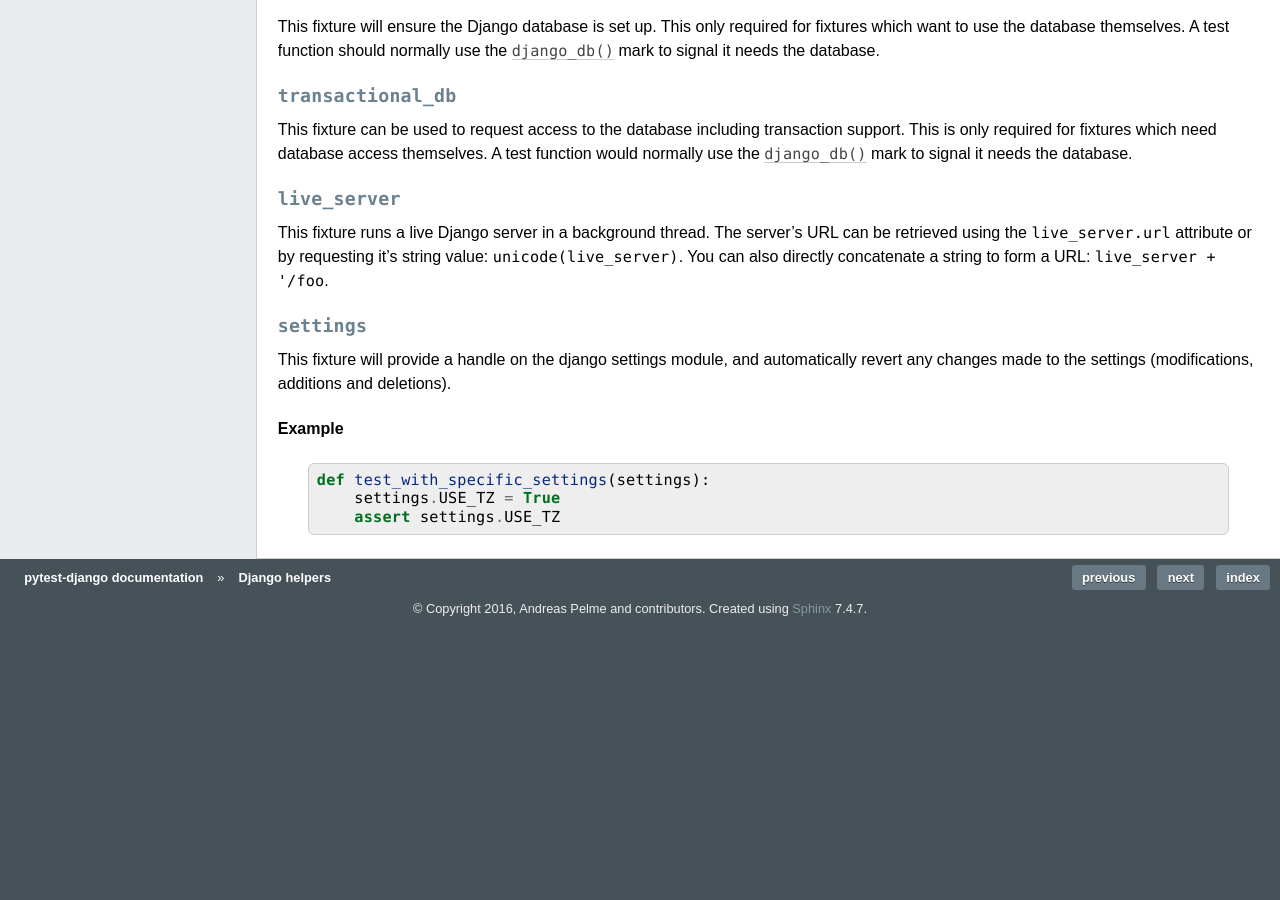
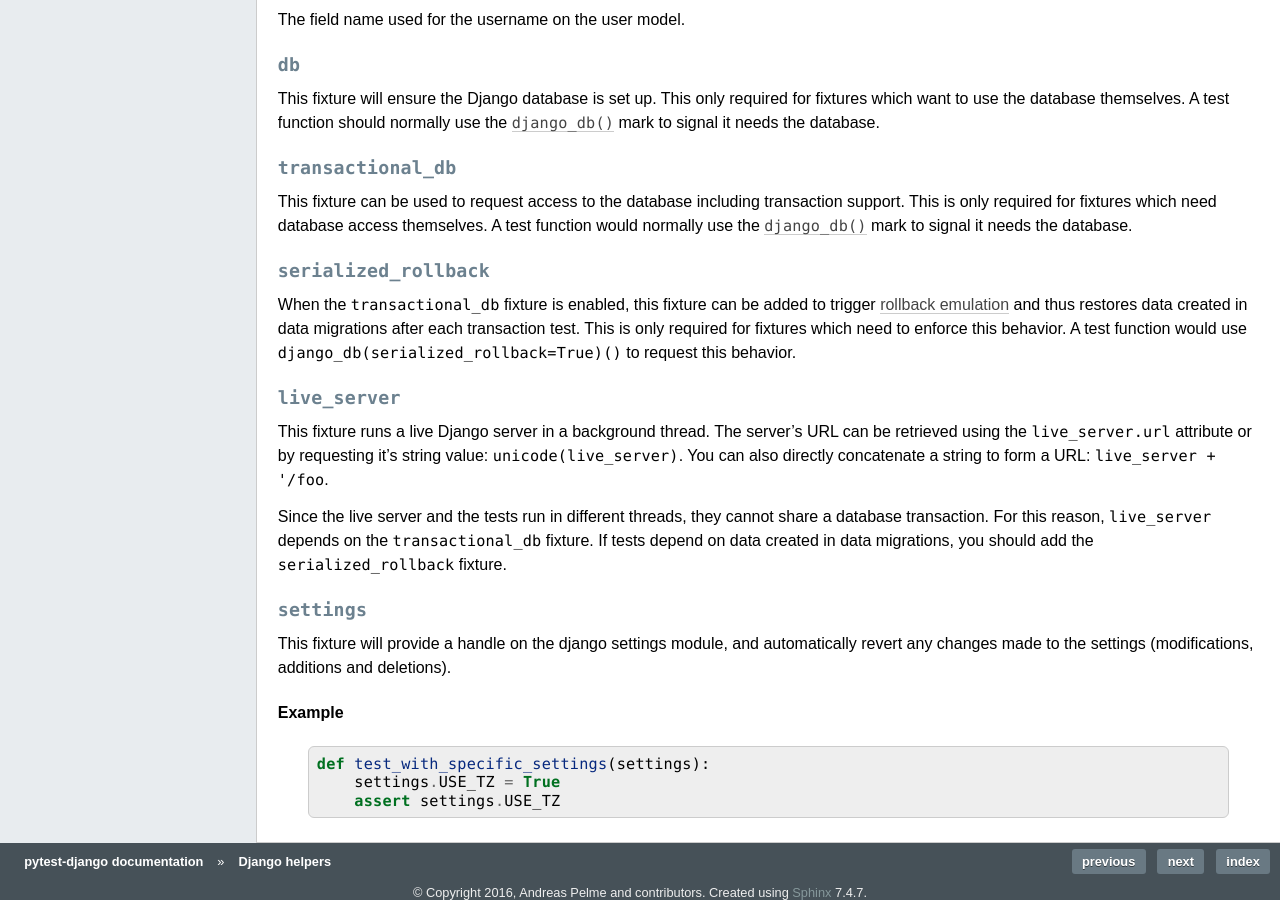
Before and after one commit to pytest-dev/pytest-django, a Sphinx documentation site: the page built from docs/helpers.rst, in a window 1280 px wide and 900 px high, scrolled down 2722 px. Built offline with Sphinx 7.4.7, drawn with Linux system fonts in a browser that asks for light colours; before the commit the page ends 3365 px from its top, so only the background shows below that; some of the changed text lies outside the part shown.

Commit message:
Add support for serialized rollback
Fixes #329.

```diff
--- a/docs/changelog.rst
+++ b/docs/changelog.rst
@@ -9,6 +9,12 @@ Bug fixes
 * Fix error when Django happens to be imported before pytest-django runs.
   Thanks to Will Harris for `the bug report
   <https://github.com/pytest-dev/pytest-django/issues/289>`_.
+
+Features
+^^^^^^^^
+* Add support for serialized rollback in transactional tests.
+  Thanks to Piotr Karkut for `the bug report
+  <https://github.com/pytest-dev/pytest-django/issues/329>`_.
 
 Features
 ^^^^^^^^
--- a/docs/helpers.rst
+++ b/docs/helpers.rst
@@ -16,7 +16,7 @@ on what marks are and for notes on using_ them.
 ``pytest.mark.django_db`` - request database access
 ~~~~~~~~~~~~~~~~~~~~~~~~~~~~~~~~~~~~~~~~~~~~~~~~~~~
 
-.. py:function:: pytest.mark.django_db([transaction=False])
+.. py:function:: pytest.mark.django_db([transaction=False, serialized_rollback=False])
 
    This is used to mark a test function as requiring the database. It
    will ensure the database is setup correctly for the test. Each test
@@ -38,6 +38,14 @@ on what marks are and for notes on using_ them.
      uses. When ``transaction=True``, the behavior will be the same as
      `django.test.TransactionTestCase`_
 
+   :type serialized_rollback: bool
+   :param serialized_rollback:
+     The ``serialized_rollback`` argument enables `rollback emulation`_.
+     After a `django.test.TransactionTestCase`_ runs, the database is
+     flushed, destroying data created in data migrations. This is the
+     default behavior of Django. Setting ``serialized_rollback=True``
+     tells Django to restore that data.
+
    .. note::
 
       If you want access to the Django database *inside a fixture*
@@ -54,6 +62,7 @@ on what marks are and for notes on using_ them.
      Test classes that subclass Python's ``unittest.TestCase`` need to have the
      marker applied in order to access the database.
 
+.. _rollback emulation: https://docs.djangoproject.com/en/stable/topics/testing/overview/#rollback-emulation
 .. _django.test.TestCase: https://docs.djangoproject.com/en/dev/topics/testing/overview/#testcase
 .. _django.test.TransactionTestCase: https://docs.djangoproject.com/en/dev/topics/testing/overview/#transactiontestcase
 
@@ -191,6 +200,16 @@ transaction support.  This is only required for fixtures which need
 database access themselves.  A test function would normally use the
 :py:func:`~pytest.mark.django_db` mark to signal it needs the database.
 
+``serialized_rollback``
+~~~~~~~~~~~~~~~~~~~~~~~
+
+When the ``transactional_db`` fixture is enabled, this fixture can be
+added to trigger `rollback emulation`_ and thus restores data created
+in data migrations after each transaction test.  This is only required
+for fixtures which need to enforce this behavior.  A test function
+would use :py:func:`~pytest.mark.django_db(serialized_rollback=True)`
+to request this behavior.
+
 ``live_server``
 ~~~~~~~~~~~~~~~
 
@@ -199,6 +218,12 @@ server's URL can be retrieved using the ``live_server.url`` attribute
 or by requesting it's string value: ``unicode(live_server)``.  You can
 also directly concatenate a string to form a URL: ``live_server +
 '/foo``.
+
+Since the live server and the tests run in different threads, they
+cannot share a database transaction. For this reason, ``live_server``
+depends on the ``transactional_db`` fixture. If tests depend on data
+created in data migrations, you should add the ``serialized_rollback``
+fixture.
 
 ``settings``
 ~~~~~~~~~~~~
```
Also changed, not shown: 2 other files.
